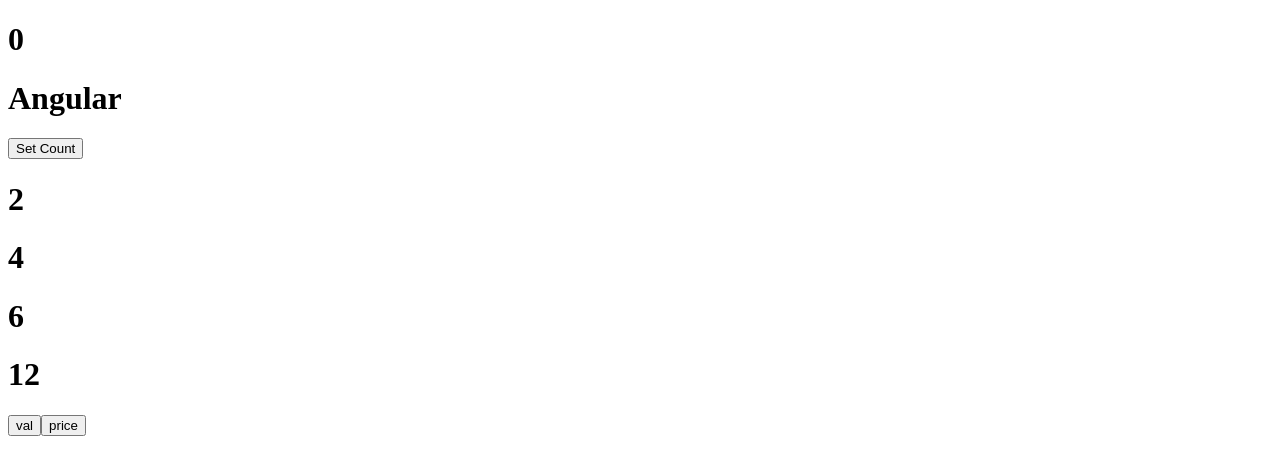
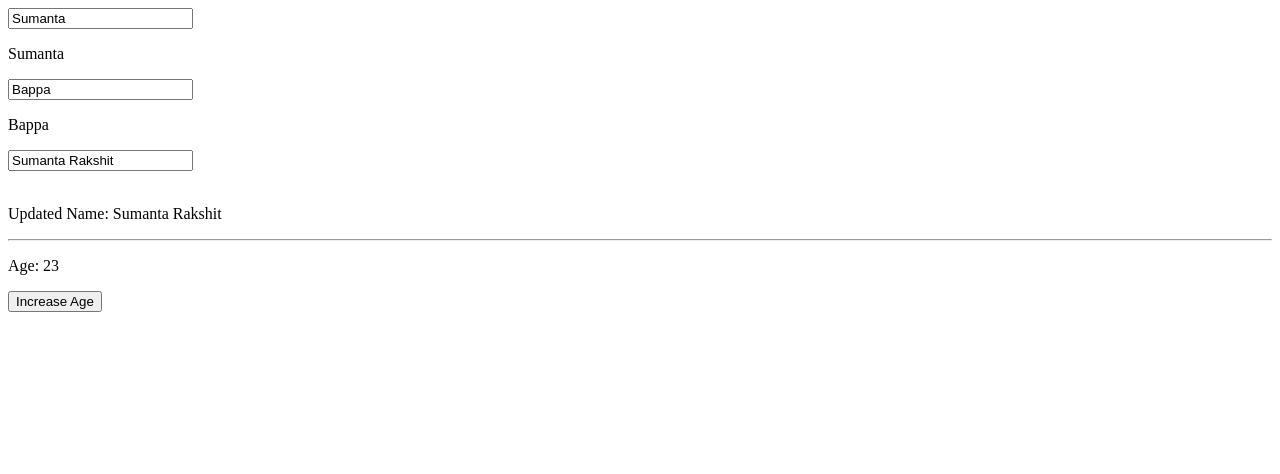
Before and after one commit to sumantahitk/Angular21, an Angular app: page / in a window 1280 px wide. Shown: the top 474 px of the page. Built offline with nearby package versions, Linux system fonts and the light colour scheme.

Commit message:
two way binding

```diff
--- a/src/app/app.html
+++ b/src/app/app.html
@@ -1,13 +1,19 @@
-<h1>{{count()}}</h1>
 
-<h1>{{name()}}</h1>
+<input [(ngModel)]="username" placeholder="Enter Your Name"/>
 
-<button (click)="setCount()">Set Count</button>
+<p>{{username}}</p>
 
-<h1>{{val()}}</h1>
-<h1>{{doubleVal()}}</h1>
-<h1>{{price()}}</h1>
-<h1>{{total()}}</h1>
 
-<button (click)="increment()">val</button>
-<button (click)="updatePrice()">price</button>
+<input [value]="name()" (input)="name.set($event.target.value)" placeholder="Enter Your Name">
+
+<p>{{name()}}</p>
+
+
+
+<input [value]="user().name" (input)="updateName($event.target.value)" placeholder="Enter Your Name">
+<br><br>
+<p>Updated Name: {{user().name}}</p>
+<hr>
+
+<p>Age: {{user().age}}</p>
+<button (click)="updateAge()">Increase Age</button>
--- a/src/app/app.ts
+++ b/src/app/app.ts
@@ -1,5 +1,6 @@
-import { CommonModule } from '@angular/common';
-import { Component, computed, effect, signal } from '@angular/core';
+
+import { Component, signal} from '@angular/core';
+import { FormsModule } from '@angular/forms';
 
 interface User{
   name:string;
@@ -8,37 +9,26 @@ interface User{
 
 @Component({
   selector: 'app-root',
-  imports:[],
+  imports:[FormsModule],
   templateUrl: './app.html',
   styleUrls: ['./app.css']
 })
 export class App {
 
-  count=signal(0);
-  name=signal('Angular')
+  username="Sumanta"
 
-  setCount(){
-    this.count.set(2);
+  name=signal("Bappa")
+
+  user=signal<{name:string; age:number}>({
+    name:"Sumanta Rakshit",
+    age:23
+  })
+
+  updateName(value:string){
+    this.user.update(user=>({...user,name:value}));
   }
 
-  val=signal(2);
-  price=signal(6);
-
-
-  doubleVal=computed(()=>this.val()*2);
-
-  total=computed(()=>this.val()*this.price());
-
-  constructor(){
-    effect(()=>{
-      console.log("Total: ",this.total());
-    })
-  }
-
-  increment(){
-    this.val.update(c=>c+1);
-  }
-  updatePrice(){
-    this.price.update(p=>p+1);
+  updateAge(){
+    this.user.update(user=>({...user,age:user.age+1}))
   }
 }
```
